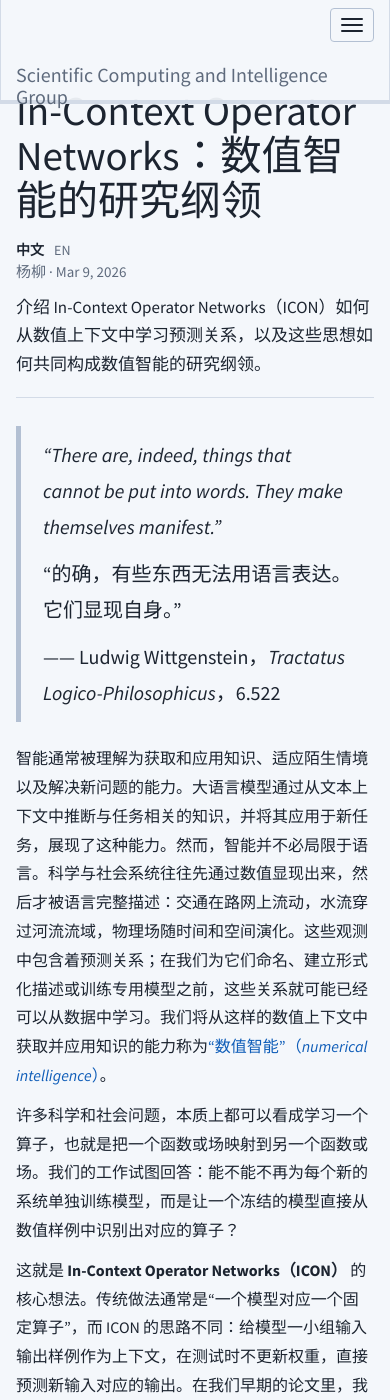
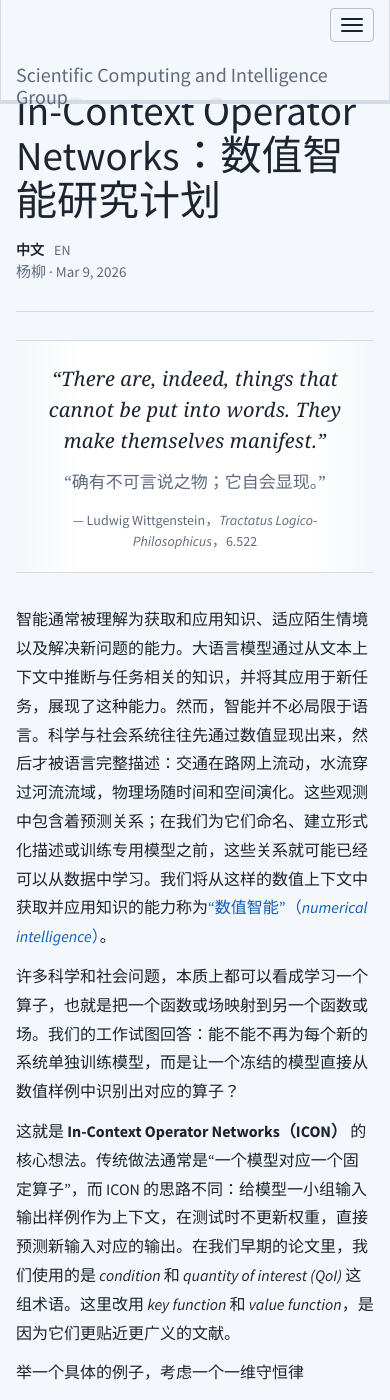
Before and after one commit to scaling-group/scaling-group.github.io, a Jekyll site: the page built from _blogs/2026-03-09-icon-overview-zh.md, in a window 390 px wide and 1400 px high. Built offline with Jekyll 4.4.1, drawn with Linux system fonts in a browser that asks for light colours; some of the changed text lies outside the part shown.

Commit message:
Polish the ICON blog introduction and epigraph

```diff
--- a/_blogs/2026-03-09-icon-overview-zh.md
+++ b/_blogs/2026-03-09-icon-overview-zh.md
@@ -1,21 +1,22 @@
 ---
-title: "In-Context Operator Networks：数值智能的研究纲领"
+title: "In-Context Operator Networks：数值智能研究计划"
 layout: blog_post
 author: "杨柳"
 date: 2026-03-09
 lang: zh
 translation_key: icon
 permalink: /blogs/zh/icon-overview/
-abstract: "介绍 In-Context Operator Networks（ICON）如何从数值上下文中学习预测关系，以及这些思想如何共同构成数值智能的研究纲领。"
+abstract: "In-Context Operator Networks 从数值上下文中获取并应用知识。冻结模型从上下文样例中推断其表达的预测关系，并将其用于新的查询，从而无需重新训练便能适应不同的科学与社会系统。"
+show_abstract: false
 pinned: true
 pin_order: 1
 ---
 
-> *“There are, indeed, things that cannot be put into words. They make themselves manifest.”*
->
-> “的确，有些东西无法用语言表达。它们显现自身。”
->
-> —— Ludwig Wittgenstein，*Tractatus Logico-Philosophicus*，6.522
+<aside class="blog-epigraph" aria-label="题记">
+  <p class="blog-epigraph__quote">“There are, indeed, things that cannot be put into words. They make themselves manifest.”</p>
+  <p class="blog-epigraph__translation">“确有不可言说之物；它自会显现。”</p>
+  <p class="blog-epigraph__source">— Ludwig Wittgenstein，<cite>Tractatus Logico-Philosophicus</cite>，6.522</p>
+</aside>
 
 智能通常被理解为获取和应用知识、适应陌生情境以及解决新问题的能力。大语言模型通过从文本上下文中推断与任务相关的知识，并将其应用于新任务，展现了这种能力。然而，智能并不必局限于语言。科学与社会系统往往先通过数值显现出来，然后才被语言完整描述：交通在路网上流动，水流穿过河流流域，物理场随时间和空间演化。这些观测中包含着预测关系；在我们为它们命名、建立形式化描述或训练专用模型之前，这些关系就可能已经可以从数据中学习。我们将从这样的数值上下文中获取并应用知识的能力称为[“数值智能”（*numerical intelligence*）](https://arxiv.org/abs/2607.28432)。
 
@@ -122,8 +123,8 @@ In-context operator learning 的一个基础洞见是：同一个物理问题，
 
 图 5：语言智能与数值智能作为人工通用智能生态中相互补充的组成部分。引自 [*A Foundation Model of Numerical Intelligence with Cross-Disciplinary Generalization*](https://arxiv.org/abs/2607.28432) 的 Figure 1a。
 
-## 数值智能的研究纲领
+## 数值智能研究计划
 
-这些工作共同构成了数值智能的研究纲领：训练让模型学会如何从上下文中学习，上下文则提供当前问题所需的知识。
+这些工作共同构成了一项数值智能研究计划：训练让模型学会如何从上下文中学习，上下文则提供当前问题所需的知识。
 
-推进这一研究纲领，需要共享模型、多样化数据集、跨学科 benchmark、推理方法和具体应用。我们构建了开源基础设施 [**icon-core**](https://github.com/scaling-group/icon-core)，将模型实现、训练流程和示例组织成可供社区复用的技术栈。
+推进这一研究计划，需要共享模型、多样化数据集、跨学科 benchmark、推理方法和具体应用。我们构建了开源基础设施 [**icon-core**](https://github.com/scaling-group/icon-core)，将模型实现、训练流程和示例组织成可供社区复用的技术栈。
--- a/_layouts/blog_post.html
+++ b/_layouts/blog_post.html
@@ -37,7 +37,7 @@ layout: default
         {% if page.author %}{{ page.author }}{% endif %}
         {% if page.date %}{% if page.author %} · {% endif %}{{ page.date | date: "%b %-d, %Y" }}{% endif %}
       </p>
-      {% if page.abstract %}
+      {% if page.abstract and page.show_abstract != false %}
       <p class="blog-post__abstract">{{ page.abstract }}</p>
       {% endif %}
     </header>
--- a/css/main.scss
+++ b/css/main.scss
@@ -587,6 +587,41 @@ firstp {
 	line-height: 1.7;
 }
 
+.blog-epigraph {
+	max-width: 820px;
+	margin: 18px auto 42px;
+	padding: 28px 38px 24px;
+	text-align: center;
+	border-top: 1px solid var(--border);
+	border-bottom: 1px solid var(--border);
+	background: linear-gradient(90deg, transparent, var(--bg-elevated) 18%, var(--bg-elevated) 82%, transparent);
+}
+
+.blog-epigraph__quote {
+	margin: 0;
+	font-family: Georgia, "Times New Roman", serif;
+	font-size: 24px;
+	font-style: italic;
+	line-height: 1.55;
+	letter-spacing: 0.01em;
+	color: var(--text);
+}
+
+.blog-epigraph__translation {
+	margin: 12px 0 0;
+	font-family: Georgia, "Songti SC", "STSong", serif;
+	font-size: 17px;
+	line-height: 1.7;
+	color: var(--text-muted);
+}
+
+.blog-epigraph__source {
+	margin: 14px 0 0;
+	font-size: 14px;
+	line-height: 1.5;
+	color: var(--text-muted);
+}
+
 .blog-post__content {
 	font-size: 16px;
 	line-height: 1.8;
@@ -600,6 +635,15 @@ firstp {
 
 	#homeid .home-epigraph__quote {
 		font-size: 18px;
+	}
+
+	.blog-epigraph {
+		margin: 12px auto 32px;
+		padding: 22px 16px 20px;
+	}
+
+	.blog-epigraph__quote {
+		font-size: 20px;
 	}
 
 	.navbar-default .navbar-nav > li.theme-toggle-item {
```
Also changed, not shown: _blogs/2026-03-09-icon-overview.md (+6 -4 lines).
